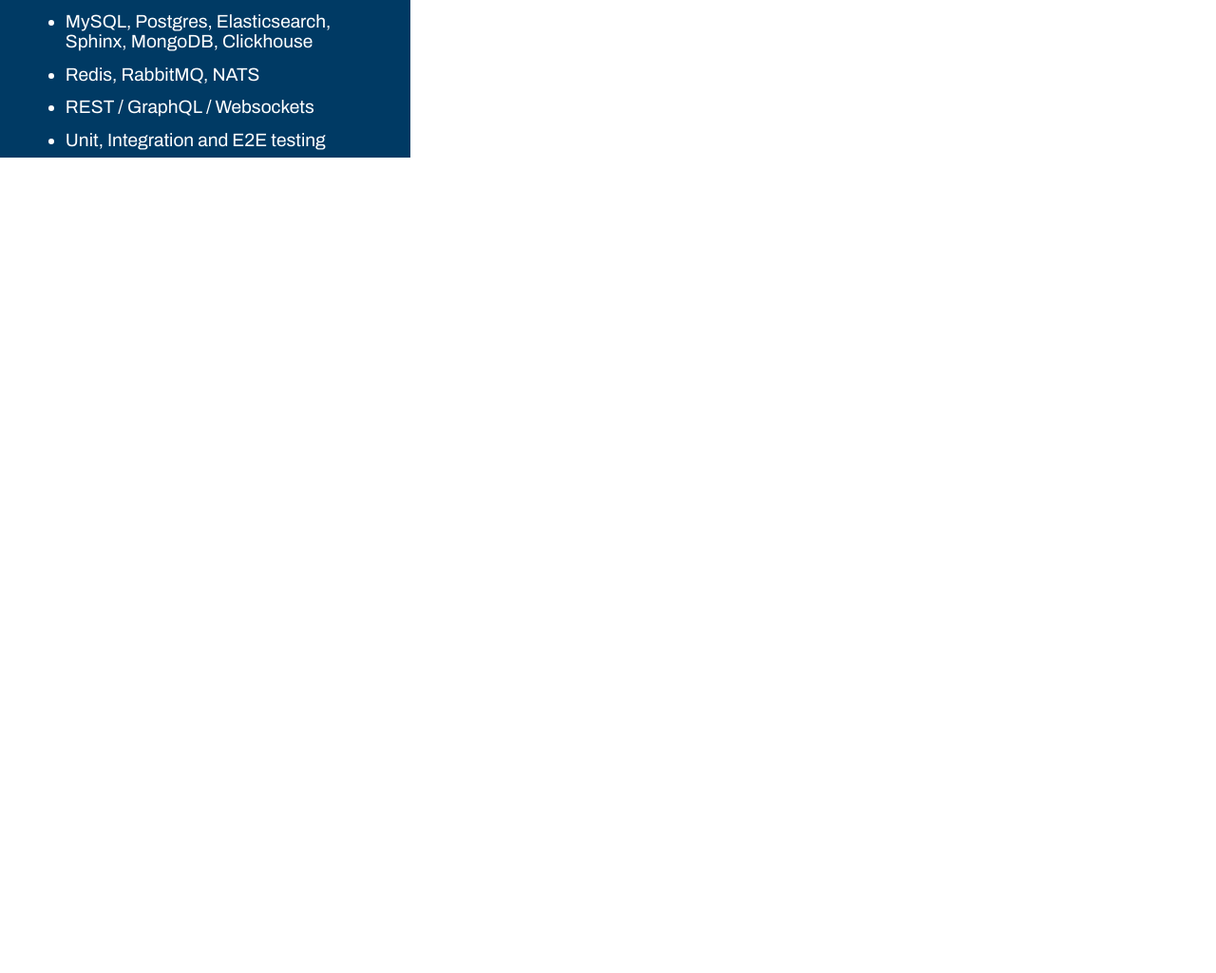
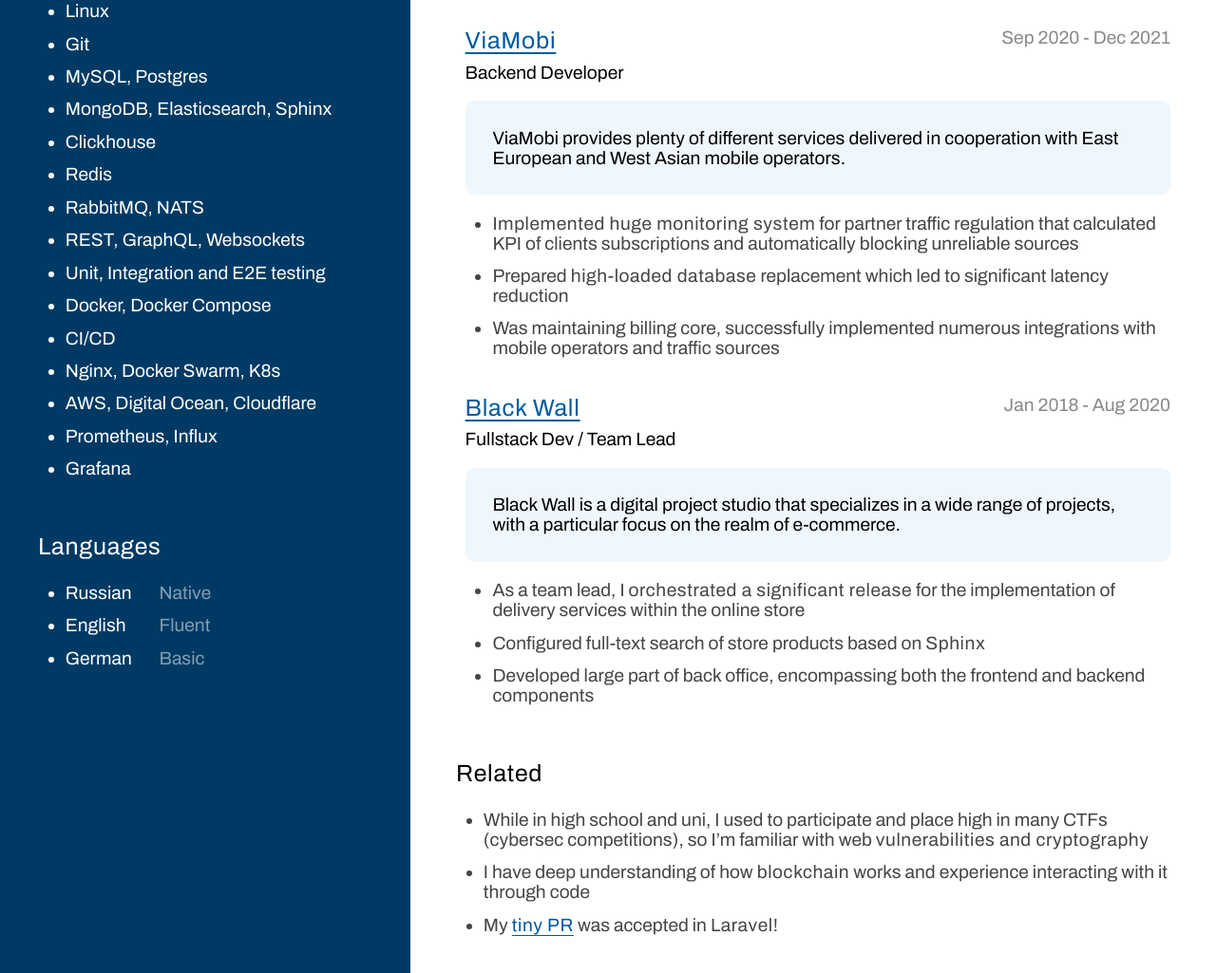
Before and after one commit to trckster/cv, a website built with Vite: page index.html in a window 1280 px wide. Shown: the part 634-1659 px from the top of the page at 95% size. Before the commit the page ends 1006 px from the top, so only its background shows below. Built offline with nearby package versions, Linux system fonts and the light colour scheme.

Commit message:
Finished the right side

```diff
--- a/index.html
+++ b/index.html
@@ -65,13 +65,21 @@
     <div class="section">
         <div class="section-header">Secondary Skills</div>
         <ul>
-            <li>Linux, Docker, K8s</li>
-            <li>Git, CI/CD</li>
-            <li>MySQL, Postgres, Elasticsearch, Sphinx, MongoDB, Clickhouse</li>
-            <li>Redis, RabbitMQ, NATS</li>
-            <li>REST / GraphQL / Websockets</li>
+            <li>Linux</li>
+            <li>Git</li>
+            <li>MySQL, Postgres</li>
+            <li>MongoDB, Elasticsearch, Sphinx</li>
+            <li>Clickhouse</li>
+            <li>Redis</li>
+            <li>RabbitMQ, NATS</li>
+            <li>REST, GraphQL, Websockets</li>
             <li>Unit, Integration and E2E testing</li>
-            <li>Prometheus, Influx, Grafana</li>
+            <li>Docker, Docker Compose</li>
+            <li>CI/CD</li>
+            <li>Nginx, Docker Swarm, K8s</li>
+            <li>AWS, Digital Ocean, Cloudflare</li>
+            <li>Prometheus, Influx</li>
+            <li>Grafana</li>
         </ul>
     </div>
 
@@ -94,7 +102,82 @@
 
 <div class="right">
     <header>Backend Developer</header>
-    Coming soon
+    <div class="section">
+        <div class="section-header">Work experience</div>
+
+        <div class="job">
+            <a class="company" href="https://mindall.co" target="_blank">Mindall</a>
+            <span class="dates">Dec 2021 - Present</span>
+            <div class="position">Backend Developer</div>
+            <div class="company-description">
+                Mindall is an ecosystem of products, it helps people with housing,
+                helps real estate agencies manage properties, leads and employees,
+                helps brokers close deals and adjust sales.
+            </div>
+            <ul>
+                <li><i>Designed massive, highload-resilient database</i> for real estate CRM from the ground up</li>
+                <li>Developed considerable authentication service, based on JWT access/refresh tokens with support of
+                    Google OAuth2 and WebAuthn
+                </li>
+                <li>Revived automatic testing, added code style linter, set it all up in <i>Gitlab CI/CD</i></li>
+                <li>Integrated with Facebook, WhatsApp, Instagram, LinkedIn, Twitter and many other services</li>
+            </ul>
+        </div>
+
+        <div class="job">
+            <a class="company" href="https://www.via-mobi.com" target="_blank">ViaMobi</a>
+            <span class="dates">Sep 2020 - Dec 2021</span>
+            <div class="position">Backend Developer</div>
+            <div class="company-description">
+                ViaMobi provides plenty of different services delivered in cooperation with East European and West Asian
+                mobile operators.
+            </div>
+            <ul>
+                <li><i>Implemented huge monitoring system</i> for partner traffic regulation that calculated KPI of
+                    clients subscriptions and automatically blocking unreliable sources
+                </li>
+                <li>Prepared <i>high-loaded database</i> replacement which led to significant latency reduction</li>
+                <li>Was maintaining billing core, successfully implemented numerous integrations with mobile operators
+                    and traffic sources
+                </li>
+            </ul>
+        </div>
+
+        <div class="job">
+            <a class="company" href="https://wall.black" target="_blank">Black Wall</a>
+            <span class="dates">Jan 2018 - Aug 2020</span>
+            <div class="position">Fullstack Dev / Team Lead</div>
+            <div class="company-description">
+                Black Wall is a digital project studio that specializes in a wide range of projects, with a particular
+                focus on the realm of e-commerce.
+            </div>
+            <ul>
+                <li>As a team lead, I <i>orchestrated a significant release</i> for the implementation of delivery
+                    services
+                    within the online store
+                </li>
+                <li>Configured full-text search of store products based on <i>Sphinx</i></li>
+                <li>Developed large part of back office, encompassing both the frontend and backend components</li>
+            </ul>
+        </div>
+    </div>
+
+    <div class="section">
+        <div class="section-header">Related</div>
+        <ul>
+            <li>
+                While in high school and uni, I used to participate and place high in many CTFs (cybersec competitions),
+                so I’m familiar with web <i>vulnerabilities and cryptography</i>
+            </li>
+            <li>
+                I have deep understanding of how <i>blockchain</i> works and experience interacting with it through code
+            </li>
+            <li>
+                My <a href="https://github.com/laravel/framework/pull/45121" target="_blank">tiny PR</a> was accepted in
+                <i>Laravel</i>!
+            </li>
+        </ul>
+    </div>
 </div>
 </body>
 </html>
--- a/style.css
+++ b/style.css
@@ -1,8 +1,8 @@
-body {
+html, body {
     font-family: 'Archivo', sans-serif;
     margin: 0;
     display: flex;
-    height: 100vh;
+    min-height: 100%;
 }
 
 * {
@@ -35,32 +35,42 @@
     gap: 1em;
 }
 
-a {
-    text-underline-offset: 4px;
-}
-
-a:link {
-    color: white;
-}
-
-a:visited {
-    color: white;
-}
-
 .left {
     width: 30%;
     min-width: 27em;
     color: white;
     background-color: #003a64;
     padding: 2.5em;
+
+    & a {
+        text-underline-offset: 4px;
+    }
+
+    & a:visited {
+        color: white;
+    }
 }
 
 .right {
     flex-grow: 4;
-    padding: 2em;
+    padding: 2.5em 3em;
+    min-width: 22em;
 
     & header {
         color: #005ba2;
+        text-align: left;
+        margin-bottom: 1.6em;
+    }
+
+    & a {
+        letter-spacing: 0.03em;
+        color: #005ba2;
+        font-weight: bold;
+        text-underline-offset: 4px;
+    }
+
+    & ul {
+        color: #454545;
     }
 }
 
@@ -87,7 +97,7 @@
 
 .section {
     font-size: 1.2em;
-    margin-top: 2em;
+    margin-top: 3em;
 }
 
 .section-header {
@@ -104,7 +114,7 @@
     font-size: 3em;
 }
 
-@media (max-width: 700px) {
+@media (max-width: 800px) {
     body {
         flex-direction: column;
     }
@@ -113,4 +123,41 @@
         width: 100%;
         min-width: 300px;
     }
+
+    .right {
+        min-width: 300px;
+    }
 }
+
+.job {
+    margin-bottom: 2em;
+    margin-left: 0.5em;
+}
+
+.company {
+    font-size: 1.3em;
+    margin-bottom: 1em;
+}
+
+.position {
+    margin-top: 0.5em;
+}
+
+.dates {
+    float: right;
+    color: #898989;
+}
+
+.company-description {
+    display: table;
+    background-color: #f0f7fc;
+    padding: 1.5em;
+    margin: 1em 0;
+    border-radius: 0.5em;
+}
+
+i {
+    font-style: normal;
+    font-weight: bold;
+    letter-spacing: 0.03em;
+}
```
